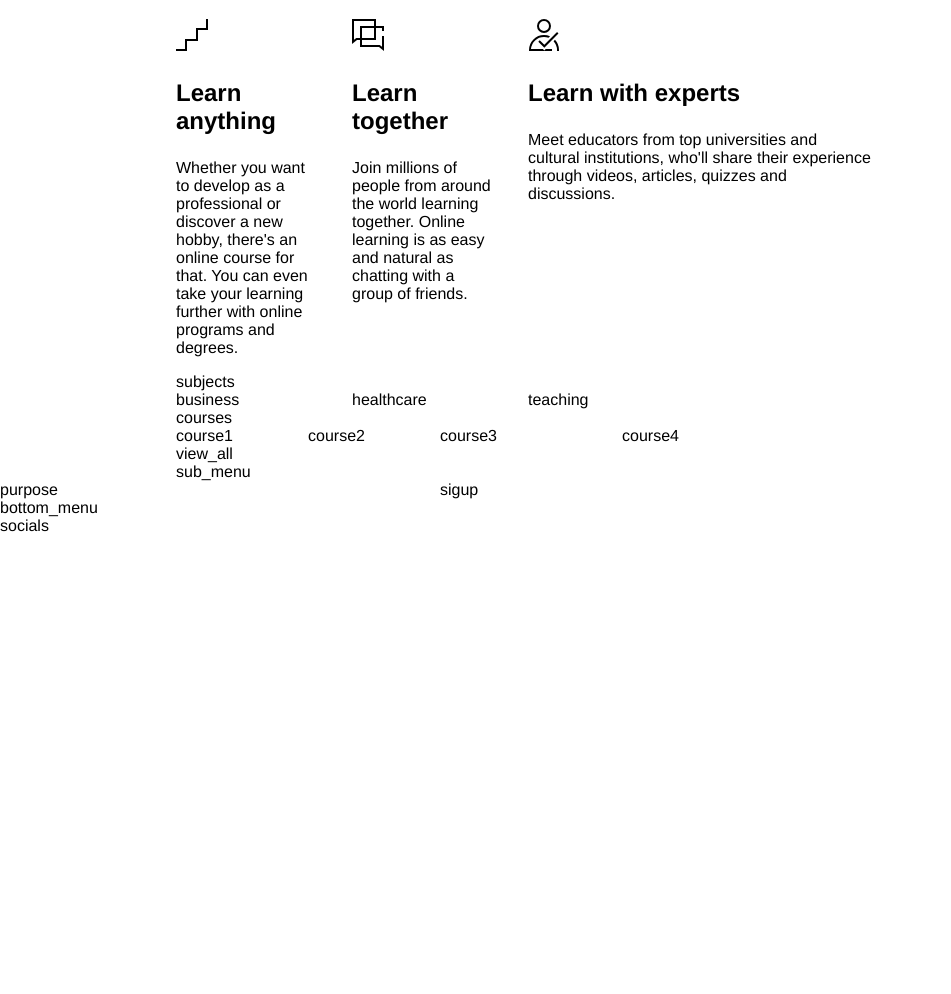
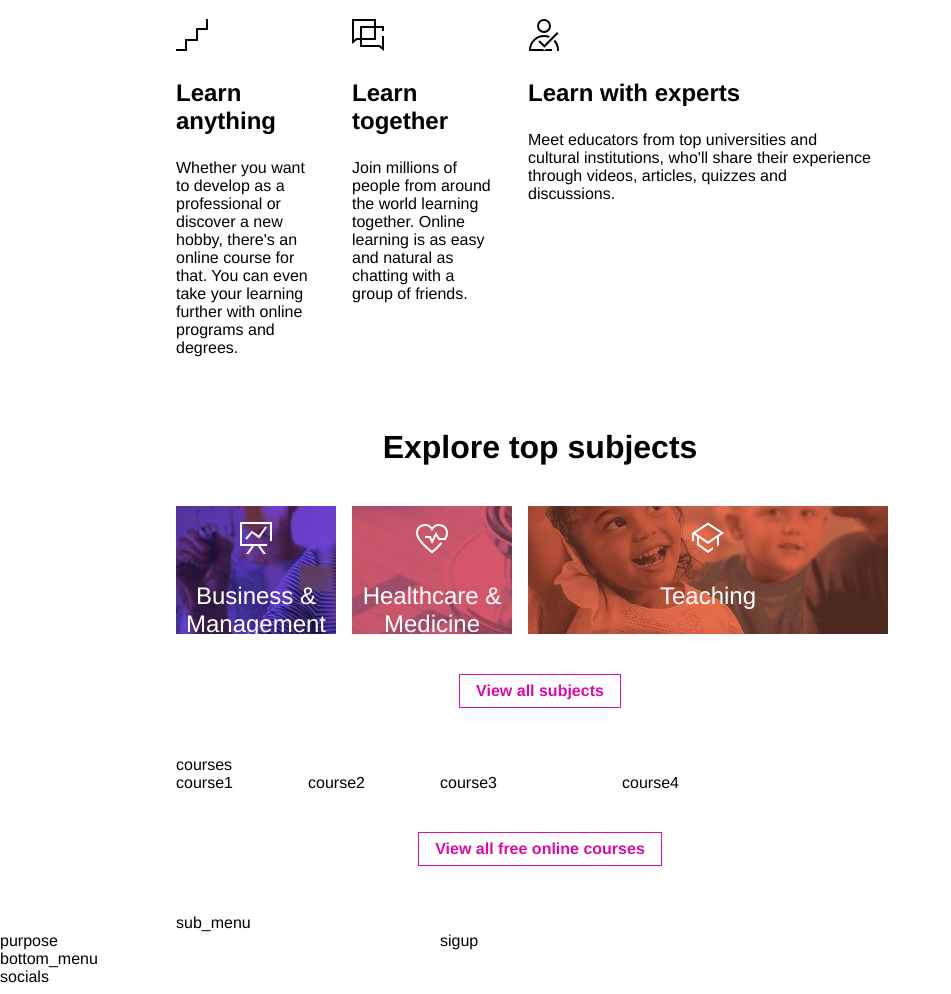
Before and after one commit to chungnguyen7786/FutureLearn, a plain HTML site: page index.html in a window 1280 px wide. Shown: the part 1238-2232 px from the top of the page, without its empty margins (0-951 px from the left). Before the commit the page ends 1781 px from the top, so only its background shows below. Drawn offline with Linux system fonts and the light colour scheme; a web font is replaced by a local one.

Commit message:
add subject components and 3 photos

```diff
--- a/explore.css
+++ b/explore.css
@@ -1,19 +1,20 @@
-.findout {
+.explore {
     height: 19rem;
-    background-image: url(./right.jpg);
+    background-image: url(./left.jpg);
     background-size: 100%;
     background-repeat: no-repeat;
     background-position: 0 -6rem;
-    padding-left: 5rem;
+    padding-left: 23rem;
     padding-top: 2rem;
     color: white;
 }
 
-.findout .info {
-    font-size: 1rem;
+.explore .info {
+    font-size: 0.9rem;
 
 }
 
-.findout .main {
-    font-size: 2rem;
+.explore .main {
+    font-size: 1.7rem;
+    line-height: 3rem;
 }
--- a/findout.css
+++ b/findout.css
@@ -1,19 +1,20 @@
-.explore {
+.findout {
     height: 19rem;
-    background-image: url(./left.jpg);
+    background-image: url(./right.jpg);
     background-size: 100%;
     background-repeat: no-repeat;
     background-position: 0 -6rem;
-    padding-left: 26rem;
+    padding-left: 5rem;
     padding-top: 2rem;
     color: white;
 }
 
-.explore .info {
-    font-size: 1rem;
+.findout .info {
+    font-size: 0.9rem;
 
 }
 
-.explore .main {
-    font-size: 2rem;
+.findout .main {
+    font-size: 1.7rem;
+    line-height: 3rem;
 }
--- a/index.html
+++ b/index.html
@@ -15,6 +15,7 @@
     <link rel="stylesheet" type="text/css" href="./explore.css">
     <link rel="stylesheet" type="text/css" href="./findout.css">
     <link rel="stylesheet" type="text/css" href="./learn.css">
+    <link rel="stylesheet" type="text/css" href="./subject.css">
     <script src="https://kit.fontawesome.com/3b1b8d2eb1.js" crossorigin="anonymous"></script>
     <link href="//db.onlinewebfonts.com/c/23c0fcab84d99da0de762de7e220a6e1?family=Europa" rel="stylesheet" type="text/css"/>
   </head>
@@ -28,13 +29,13 @@
         <div class="blank1"></div>
 
         <div class="menu">
-            <div class="subjects">
+            <div class="subject">
                 <a class="a1" href="#">
                     <span>Subjects</span>
                     <i class="fas fa-chevron-down"></i>
                 </a>
             </div>
-            <div class="courses">
+            <div class="course">
                 <a class="a1" href="#">
                     <span>Courses</span>
                     <i class="fas fa-chevron-down"></i>
@@ -136,16 +137,49 @@
             <p class="text">Meet educators from top universities and cultural institutions, who'll share their experience through videos, articles, quizzes and discussions.</p>
         </div>
 
-        <div class="subjects">subjects</div>
-        <div class="business">business</div>
-        <div class="healthcare">healthcare</div>
-        <div class="teaching">teaching</div>
+        <div class="subjects">Explore top subjects</div>
+
+        <div class="subject1">
+            <a href="#" class="a5">
+                <p class="icon">
+                    <svg fill="currentColor" xmlns="http://www.w3.org/2000/svg" class="Icon-module_icon__23Vv4 Icon-module_sBreakpointSizexlarge__IPzqP Icon-module_white__3Qc_r" viewBox="0 0 32 32"><path d="M0 0v24h11.76l-5.65 8h2.45l5.65-8h3.58c2 2.84 4.07 5.74 5.66 8h2.45l-5.66-8H27v-2H2V2h28v17h2V0z"></path><path d="M6.76 17.65l-1.52-1.3 6.6-7.7 6.92 4.95 6.42-9.17 1.64 1.14-7.58 10.83-7.08-5.05-5.4 6.3z"></path></svg>
+                </p>
+                <p class="name">Business & Management</p>
+            </a>
+        </div>
+
+        <div class="subject2">
+            <a href="#" class="a5">
+                <p class="icon">
+                    <svg fill="currentColor" xmlns="http://www.w3.org/2000/svg" class="Icon-module_icon__23Vv4 Icon-module_sBreakpointSizexlarge__IPzqP Icon-module_white__3Qc_r" viewBox="0 0 32 32"><path d="M16 31.3l-.59-.44C14.77 30.38 0 19.14 0 11a9 9 0 0116-5.63A9 9 0 0132 11c0 2.17-.58 3.94-2.14 6.55l-.29.49h-7.14l-2.35-3.92L16 22l-2.68-6H9v-2h5.68l1.42 3.56 3.82-7.64L23.57 16h4.86A9.3 9.3 0 0030 11a7 7 0 00-13.13-3.37L16 9l-.87-1.37A7 7 0 002 11c0 5.69 9.59 14.39 14 17.84a53.17 53.17 0 008.68-8.66l1.58 1.23a53.79 53.79 0 01-9.67 9.5z"></path></svg>
+                </p>
+                <p class="name">Healthcare & Medicine</p>
+            </a>
+        </div>
+
+        <div class="subject3">
+            <a href="#" class="a5">
+                <p class="icon">
+                    <svg fill="currentColor" xmlns="http://www.w3.org/2000/svg" class="Icon-module_icon__23Vv4 Icon-module_sBreakpointSizexlarge__IPzqP Icon-module_white__3Qc_r" viewBox="0 0 32 32"><path d="M16 .57L0 11v8h2v-6.62l3 2.06V23l11 8 5-3.64v-2.47l-5 3.68L7 22v-6.18L16 22l9-6.2v8.65L27 23v-8.58L32 11zm0 19L3.53 11 16 3l12.49 8z"></path></svg>
+                </p>
+                <p class="name">Teaching</p>
+            </a>
+        </div>
+
+        <div class="view_all_subjects">
+            <a class="a3" href="#"><p>View all subjects</p></a>
+        </div>
+
         <div class="courses">courses</div>
         <div class="course1">course1</div>
         <div class="course2">course2</div>
         <div class="course3">course3</div>
         <div class="course4">course4</div>
-        <div class="view_all">view_all</div>
+
+        <div class="view_all_courses">
+            <a class="a3" href="#"><p>View all free online courses</p></a>
+        </div>
+
         <div class="sub_menu">sub_menu</div>
         <div class="purpose">purpose</div>
         <div class="sigup">sigup</div>
--- a/layout.css
+++ b/layout.css
@@ -45,7 +45,7 @@
 
 .blank3 {
     grid-column: 1/5;
-    grid-row: 5/13;
+    grid-row: 5/14;
 }
 
 .why {
@@ -54,7 +54,7 @@
 
 .blank4 {
     grid-column: 17/21;
-    grid-row: 5/13;
+    grid-row: 5/14;
 }
 
 .learn1 {
@@ -73,16 +73,20 @@
     grid-column: 5/17;
 }
 
-.business {
+.subject1 {
     grid-column: 5/9;
 }
 
-.healthcare {
+.subject2 {
     grid-column: 9/13;
 }
 
-.teaching {
+.subject3 {
     grid-column: 13/17;
+}
+
+.view_all_subjects {
+    grid-column: 5/17;
 }
 
 .courses {
@@ -105,7 +109,7 @@
     grid-column: 14/17;
 }
 
-.view_all {
+.view_all_courses {
     grid-column: 5/17;
 }
 
--- a/menu.css
+++ b/menu.css
@@ -5,6 +5,6 @@
     font-weight: bold;
 }
 
-.subjects, .courses, .using {
+.subject, .course, .using {
     margin-right: 1.2rem;
 }
--- a/style.css
+++ b/style.css
@@ -52,13 +52,19 @@ body {
     padding-right: 1rem;
     font-weight: bold;
     border: solid 1px white;
+    font-size: 0.85rem;
 }
 
 .a4:hover {
     background-color: blue;
 }
 
-.why {
+.a5 {
+    text-decoration: none;
+    color: white;
+}
+
+.why, .subjects {
     font-size: 2rem;
     font-weight: bold;
     display: flex;
@@ -67,3 +73,23 @@ body {
     margin-top: 3.5rem;
     margin-bottom: 2.5rem;
 }
+
+.view_all_subjects {
+    display: flex;
+    flex-direction: row;
+    justify-content: center;
+    margin-top: 2.5rem;
+    margin-bottom: 3rem;
+    line-height: 0;
+
+}
+
+.view_all_courses {
+    display: flex;
+    flex-direction: row;
+    justify-content: center;
+    margin-top: 2.5rem;
+    margin-bottom: 3rem;
+    line-height: 0;
+
+}
--- /dev/null
+++ b/subject.css
@@ -0,0 +1,58 @@
+.subject1 {
+    background-image: url(./business.jpg);
+    background-repeat: no-repeat;
+    margin-right: 1rem;
+    height: 8rem;
+    background-position: 0 -7rem;
+    text-align: center;
+    color: white;
+}
+
+.subject1 a p svg{
+    width: 2rem;
+}
+
+.subject1 a .name {
+    color: white;
+    font-size: 1.5rem;
+}
+
+
+.subject2 {
+    background-image: url(./healthcare.jpg);
+    background-repeat: no-repeat;
+    margin-right: 1rem;
+    height: 8rem;
+    background-position: 0 -7rem;
+    text-align: center;
+    color: white;
+}
+
+.subject2 a p svg{
+    width: 2rem;
+}
+
+.subject2 a .name {
+    color: white;
+    font-size: 1.5rem;
+}
+
+
+.subject3 {
+    background-image: url(./teaching.jpg);
+    background-repeat: no-repeat;
+    margin-right: 1rem;
+    height: 8rem;
+    background-position: 0 -7rem;
+    text-align: center;
+    color: white;
+}
+
+.subject3 a p svg{
+    width: 2rem;
+}
+
+.subject3 a .name {
+    color: white;
+    font-size: 1.5rem;
+}
```
Also changed, not shown: business.jpg (added), healthcare.jpg (added), teaching.jpg (added).
